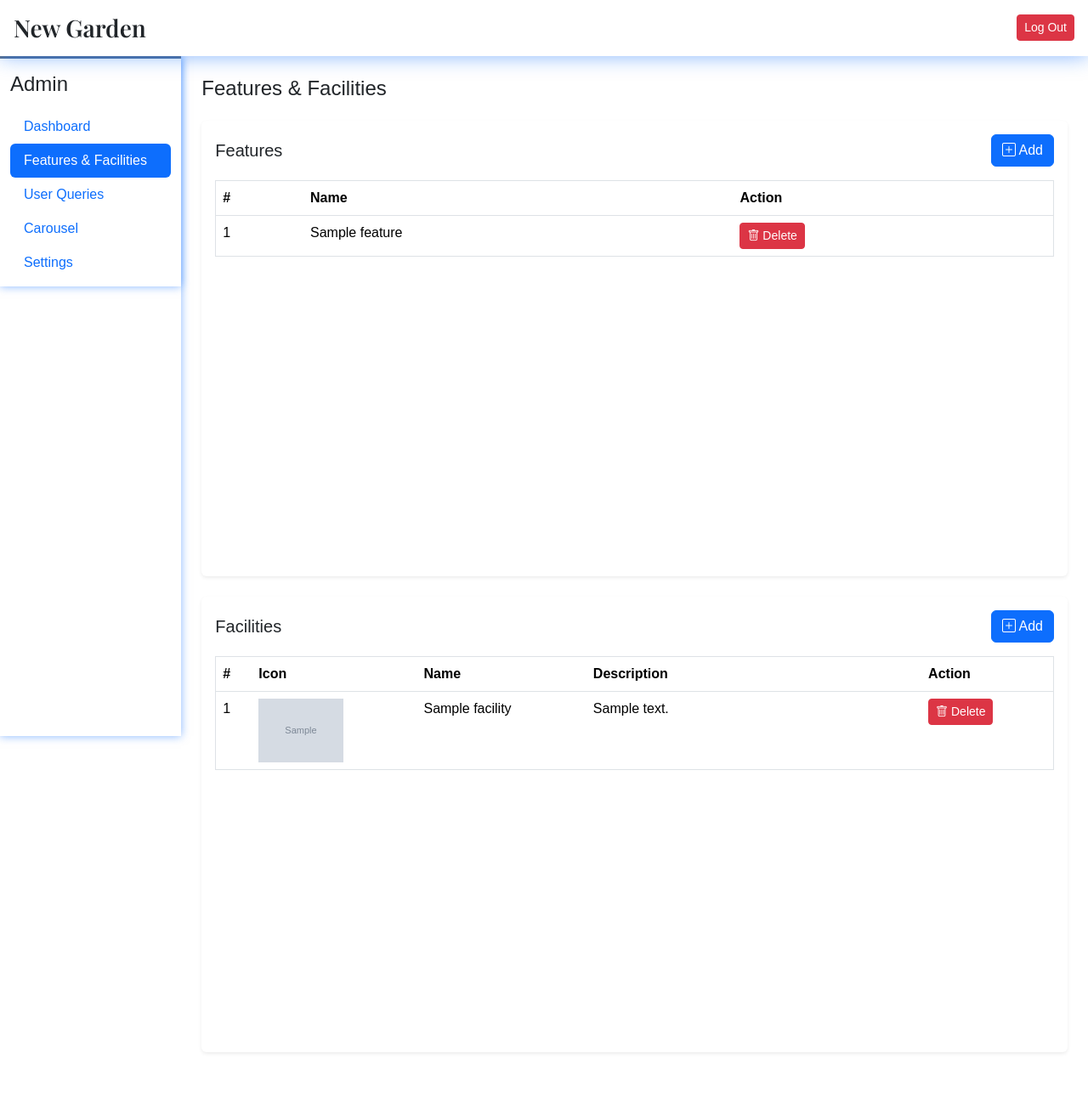
After one commit to rsiddik17/project-exam, a PHP site: page /new_garden/admin/features_facilities.php in a window 1280 px wide. The commit adds this page. Shown: the whole page at 85% size. Run offline with PHP 8.4, Linux system fonts and the light colour scheme; the visitor is signed in with stand-in values (Sample User, id 1); tables that the repository leaves empty or names only in its code hold one stand-in row (values such as "Sample post"); grey boxes marked "Sample" are stand-in pictures.

Commit message:
add features and facilities section backend

```diff
--- /dev/null
+++ b/admin/ajax/feature_facilities.php
@@ -0,0 +1,109 @@
+<?php
+
+require('../inc/db_config.php');
+require('../inc/essentials.php');
+adminLogin();
+
+
+if (isset($_POST['add_feature'])) {
+    $form_data = filteration($_POST);
+
+    $q = "INSERT INTO `features`(`name`) VALUES (?)";
+    $values = [$form_data['name']];
+    $res = insert($q, $values, 's');
+    echo $res;
+}
+
+if (isset($_POST['get_features'])) {
+    $res = selectAll('features');
+    $i = 1;
+
+    while ($row = mysqli_fetch_assoc($res)) {
+        echo <<<DATA
+                    <tr>
+                        <td>$i</td>
+                        <td>$row[name]</td>
+                        <td>
+                            <button type="button" onclick="rem_feature($row[id])" class="btn btn-danger btn-sm shadow-none">
+                                    <i class="bi bi-trash"></i> Delete
+                            </button>
+                        </td>
+                    </tr>
+                DATA;
+        $i++;
+    }
+}
+
+if (isset($_POST['rem_feature'])) {
+    $form_data = filteration($_POST);
+    $values = [$form_data['rem_feature']];
+
+    $q = "DELETE FROM `features` WHERE `id`=? ";
+    $res = delete($q, $values, 'i');
+    echo $res;
+}
+
+if (isset($_POST['add_facility'])) {
+    $form_data = filteration($_POST);
+
+    $img_r = uploadPNGImage($_FILES['icon'], FACILITIES_FOLDER);
+
+    if ($img_r == 'invalid_img') {
+        echo $img_r;
+    } else if ($img_r == 'invalid_size') {
+        echo $img_r;
+    } else if ($img_r == 'update_failed') {
+        echo $img_r;
+    } else {
+        $q = "INSERT INTO `facilities`(`icon`, `name`, `description`) VALUES (?, ?, ?)";
+        $values = [$img_r, $form_data['name'], $form_data['desc']];
+        $res = insert($q, $values, 'sss');
+        echo $res;
+    }
+}
+
+if (isset($_POST['get_facility'])) {
+    $res = selectAll('facilities');
+    $i = 1;
+    $path = FACILITIES_IMG_PATH;
+
+    while ($row = mysqli_fetch_assoc($res)) {
+        echo <<<DATA
+                    <tr>
+                        <td>$i</td>
+                        <td><img src="$path$row[icon]" width="100px"></td>
+                        <td>$row[name]</td>
+                        <td>$row[description]</td>
+                        <td>
+                            <button type="button" onclick="rem_facility($row[id])" class="btn btn-danger btn-sm shadow-none">
+                                    <i class="bi bi-trash"></i> Delete
+                            </button>
+                        </td>
+                    </tr>
+                DATA;
+                $i++;
+    }
+}
+
+if (isset($_POST['rem_facility'])) {
+    $form_data = filteration($_POST);
+    $values = [$form_data['rem_facility']];
+
+    $pre_q = "SELECT * FROM `facilities` WHERE `id`=? ";
+        $res = select($pre_q, $values, 'i');
+        $img = mysqli_fetch_assoc($res);
+
+        if(deleteImage($img['icon'], FACILITIES_FOLDER)) {
+            $q = "DELETE FROM `facilities` WHERE `id`=?";
+            $res =  delete($q, $values, 'i');
+            echo $res;
+        } else {
+            echo 0;
+        }
+
+    $q = "DELETE FROM `facilities` WHERE `id`=? ";
+    $res = delete($q, $values, 'i');
+    echo $res;
+}
+
+?>
--- /dev/null
+++ b/admin/features_facilities.php
@@ -0,0 +1,314 @@
+<?php
+
+require('inc/essentials.php');
+require('inc/db_config.php');
+adminLogin();
+
+?>
+
+<!DOCTYPE html>
+<html lang="en">
+
+<head>
+    <meta charset="UTF-8">
+    <meta name="viewport" content="width=device-width, initial-scale=1.0">
+    <title>Admin - Features & Facilities</title>
+    <?php require('inc/links.php'); ?>
+</head>
+
+<body class="bg-white">
+
+    <?php require('inc/header.php'); ?>
+
+    <div class="container-fluid" id="main-content">
+        <div class="row">
+            <div class="col-lg-10 ms-auto p-4 overflow-hidden">
+                <h4 class="mb-4">Features & Facilities</h4>
+
+                <div id="alert-container" style="position: fixed; top: 80px; right: 20px; z-index: 1050;"></div>
+
+                <!-- Feature section -->
+                <div class="card border-0 shadow-sm mb-4">
+                    <div class="card-body">
+
+                        <div class="d-flex align-items-center justify-content-between mb-3">
+                            <h5 class="card-title m-0">Features</h5>
+                            <button type="button" class="btn btn-primary" data-bs-toggle="modal" data-bs-target="#feature-setting">
+                                <i class="bi bi-plus-square"></i> Add
+                            </button>
+                        </div>
+
+
+                        <div class="table-responsive-md" style="height: 450px; overflow-y: scroll;">
+                            <table class="table table-hover border">
+                                <thead>
+                                    <tr class="bg-dark text-light">
+                                        <th scope="col">#</th>
+                                        <th scope="col">Name</th>
+                                        <th scope="col">Action</th>
+                                    </tr>
+                                </thead>
+                                <tbody id="features-data">
+
+
+
+                                </tbody>
+                            </table>
+                        </div>
+
+
+                    </div>
+                </div>
+
+                <!-- Facilities section -->
+                <div class="card border-0 shadow-sm mb-4">
+                    <div class="card-body">
+
+                        <div class="d-flex align-items-center justify-content-between mb-3">
+                            <h5 class="card-title m-0">Facilities</h5>
+                            <button type="button" class="btn btn-primary" data-bs-toggle="modal" data-bs-target="#facility-setting">
+                                <i class="bi bi-plus-square"></i> Add
+                            </button>
+                        </div>
+
+
+                        <div class="table-responsive-md" style="height: 450px; overflow-y: scroll;">
+                            <table class="table table-hover border">
+                                <thead>
+                                    <tr class="bg-dark text-light">
+                                        <th scope="col">#</th>
+                                        <th scope="col">Icon</th>
+                                        <th scope="col">Name</th>
+                                        <th scope="col" width="40%">Description</th>
+                                        <th scope="col">Action</th>
+                                    </tr>
+                                </thead>
+                                <tbody id="facility-data">
+
+
+
+                                </tbody>
+                            </table>
+                        </div>
+
+
+                    </div>
+                </div>
+
+                <!-- Feature Modal -->
+                <div class="modal fade" id="feature-setting" data-bs-backdrop="static" data-bs-keyboard="true" tabindex="-1" aria-labelledby="staticBackdropLabel" aria-hidden="true">
+                    <div class="modal-dialog">
+                        <form action="" id="feature-setting-form">
+                            <div class="modal-content">
+                                <div class="modal-header">
+                                    <h5 class="modal-title">Add Feature</h5>
+                                </div>
+
+                                <div class="modal-body">
+
+                                    <div class="mb-3">
+                                        <label for="feature_name" class="form-label">Name</label>
+                                        <input type="text" id="feature_name_inp" name="feature_name" class="form-control shadow-none" required>
+                                    </div>
+
+
+
+                                </div>
+                                <div class="modal-footer">
+                                    <button type="reset" class="btn text-secondary shadow-none" data-bs-dismiss="modal">Cancel</button>
+                                    <button type="submit" class="btn btn-primary shadow-none">Submit</button>
+                                </div>
+                            </div>
+                        </form>
+                    </div>
+                </div>
+
+                <!-- Facilitiy Modal -->
+                <div class="modal fade" id="facility-setting" data-bs-backdrop="static" data-bs-keyboard="true" tabindex="-1" aria-labelledby="staticBackdropLabel" aria-hidden="true">
+                    <div class="modal-dialog">
+                        <form action="" id="facility-setting-form">
+                            <div class="modal-content">
+                                <div class="modal-header">
+                                    <h5 class="modal-title">Add Facilitiy</h5>
+                                </div>
+
+                                <div class="modal-body">
+
+                                    <div class="mb-3">
+                                        <label for="facility_name" class="form-label">Name</label>
+                                        <input type="text" id="facility_name" name="facility_name" class="form-control shadow-none" required>
+                                    </div>
+
+                                    <div class="mb-3">
+                                        <label for="facility_icon" class="form-label">Icon</label>
+                                        <input type="file" id="facility_icon" name="facility_icon" accept=".png" class="form-control shadow-none" required>
+                                    </div>
+
+                                    <div class="mb-3">
+                                        <label for="facility_desc" class="form-label">Description</label>
+                                        <textarea class="form-control shadow-none" id="facility_desc" name="facility_desc" rows="3" required></textarea>
+                                    </div>
+
+                                </div>
+                                <div class="modal-footer">
+                                    <button type="button" class="btn text-secondary shadow-none" data-bs-dismiss="modal">Cancel</button>
+                                    <button type="submit" class="btn btn-primary shadow-none">Submit</button>
+                                </div>
+                            </div>
+                        </form>
+                    </div>
+                </div>
+
+            </div>
+        </div>
+    </div>
+
+
+    <?php require('inc/scripts.php'); ?>
+
+    <script>
+        let feature_setting_form = document.getElementById("feature-setting-form");
+        let facility_setting_form = document.getElementById("facility-setting-form");
+        let feature_name_inp = document.getElementById("feature_name_inp");
+
+        feature_setting_form.addEventListener("submit", function(e) {
+            e.preventDefault();
+            add_feature();
+        });
+
+        function add_feature() {
+            let data = new FormData();
+            data.append("name", feature_setting_form.elements['feature_name'].value);
+            data.append("add_feature", "");
+
+            let xhr = new XMLHttpRequest();
+            xhr.open("POST", "ajax/feature_facilities.php", true);
+
+            xhr.onload = function() {
+                console.log(this.responseText);
+
+                var myModal = document.getElementById("feature-setting");
+                var modal = bootstrap.Modal.getInstance(myModal);
+                modal.hide();
+
+                if (this.responseText == 1) {
+                    alert("success", "New feature added!");
+                    feature_setting_form.elements['feature_name'].value = '';
+                    get_features();
+                } else {
+                    alert("error", "Server down!");
+                }
+            };
+            xhr.send(data);
+        }
+
+        function get_features() {
+            let xhr = new XMLHttpRequest();
+            xhr.open("POST", "ajax/feature_facilities.php", true);
+            xhr.setRequestHeader("Content-Type", "application/x-www-form-urlencoded");
+
+            xhr.onload = function() {
+                document.getElementById("features-data").innerHTML = this.responseText;
+            };
+
+            xhr.send("get_features");
+        }
+
+        function rem_feature(val) {
+            let xhr = new XMLHttpRequest();
+            xhr.open("POST", "ajax/feature_facilities.php", true);
+            xhr.setRequestHeader("Content-Type", "application/x-www-form-urlencoded");
+
+            xhr.onload = function() {
+                if (this.responseText == 1) {
+                    alert("success", "Feature removed!");
+                    get_features();
+                } else if (this.responseText == 'room_added') {
+                    alert("error", "Feature is added in room!");
+                } else {
+                    alert("error", "Server down!");
+                }
+            };
+
+            xhr.send("rem_feature=" + val);
+        }
+
+
+        facility_setting_form.addEventListener("submit", function(e) {
+            e.preventDefault();
+            add_facility();
+        });
+
+        function add_facility() {
+            let data = new FormData();
+            data.append("name", facility_setting_form.elements['facility_name'].value);
+            data.append("icon", facility_setting_form.elements['facility_icon'].files[0]);
+            data.append("desc", facility_setting_form.elements['facility_desc'].value);
+            data.append("add_facility", "");
+
+            let xhr = new XMLHttpRequest();
+            xhr.open("POST", "ajax/feature_facilities.php", true);
+
+            xhr.onload = function() {
+                console.log(this.responseText);
+
+                var myModal = document.getElementById("facility-setting");
+                var modal = bootstrap.Modal.getInstance(myModal);
+                modal.hide();
+
+                if (this.responseText == "invalid_img") {
+                    alert("error", "Only PNG images are allowed!");
+                } else if (this.responseText == "invalid_size") {
+                    alert("error", "Image Should be less than 1MB!");
+                } else if (this.responseText == "update_failed") {
+                    alert("error", "Image upload failed. Server Down!");
+                } else {
+                    alert("success", "New facility added!");
+                    facility_setting_form.reset();
+                    get_facility();
+                }
+            };
+            xhr.send(data);
+        }
+
+        function get_facility() {
+            let xhr = new XMLHttpRequest();
+            xhr.open("POST", "ajax/feature_facilities.php", true);
+            xhr.setRequestHeader("Content-Type", "application/x-www-form-urlencoded");
+
+            xhr.onload = function() {
+                document.getElementById("facility-data").innerHTML = this.responseText;
+            };
+
+            xhr.send("get_facility");
+        }
+
+        function rem_facility(val) {
+            let xhr = new XMLHttpRequest();
+            xhr.open("POST", "ajax/feature_facilities.php", true);
+            xhr.setRequestHeader("Content-Type", "application/x-www-form-urlencoded");
+
+            xhr.onload = function() {
+                if (this.responseText == 1) {
+                    alert("success", "Facility removed!");
+                    get_facility();
+                } else if (this.responseText == 'room_added') {
+                    alert("error", "Facility is added in room!");
+                } else {
+                    alert("error", "Server down!");
+                }
+            };
+
+            xhr.send("rem_facility=" + val);
+        }
+
+
+        window.onload = function() {
+            get_features();
+            get_facility();
+        };
+    </script>
+
+</body>
+
+</html>
--- a/admin/inc/essentials.php
+++ b/admin/inc/essentials.php
@@ -4,12 +4,14 @@
 define('SITE_URL', 'http://localhost/new_garden/');
 define('ABOUT_IMG_PATH', SITE_URL.'images/about/');
 define('CAROUSEL_IMG_PATH', SITE_URL.'images/carousel/');
+define('FACILITIES_IMG_PATH', SITE_URL.'images/facilities/');
 
 
 // backend upload process need this data
 define('UPLOAD_IMAGE_PATH', $_SERVER['DOCUMENT_ROOT'].'/new_garden/images/');
 define('ABOUT_FOLDER', 'about/');
 define('CAROUSEL_FOLDER', 'carousel/');
+define('FACILITIES_FOLDER', 'facilities/');
 
 
 function adminLogin()
@@ -75,4 +77,26 @@ function deleteImage($image, $folder) {
     }
 }
 
+function uploadPNGImage($image, $folder) {
+    $valid_mime = ['image/png'];
+    $img_mime = $image['type'];
+
+    if(!in_array($img_mime, $valid_mime)) {
+        return 'invalid_image'; // invalid image mime or format
+    } else if(($image['size']/(1024*1024)) > 2) {
+        return 'invalid_size'; // invalid size greater than 2 mb
+    } else {
+        $ext = pathinfo($image['name'], PATHINFO_EXTENSION);
+        $rname = 'IMG_'.random_int(11111, 99999).".$ext";
+
+        $img_path = UPLOAD_IMAGE_PATH.$folder.$rname;
+        if(move_uploaded_file($image['tmp_name'], $img_path)) {
+            return $rname;
+        } else {
+            return 'upload_failed';
+        }
+    }
+}
+
+
 ?>
--- a/admin/inc/header.php
+++ b/admin/inc/header.php
@@ -19,6 +19,9 @@
                         <a class="nav-link" href="dashboard.php">Dashboard</a>
                     </li>
                     <li class="nav-item">
+                        <a class="nav-link" href="features_facilities.php">Features & Facilities</a>
+                    </li>
+                    <li class="nav-item">
                         <a class="nav-link" href="user_queries.php">User Queries</a>
                     </li>
                     <li class="nav-item">
--- a/admin/inc/scripts.php
+++ b/admin/inc/scripts.php
@@ -12,6 +12,11 @@
             </div>
         `;
         document.getElementById('alert-container').appendChild(element);
+        setTimeout(remAlert, 2000);
+    }
+
+    function remAlert() {
+        document.getElementsByClassName('alert')[0].remove();
     }
 
 
--- a/admin/user_queries.php
+++ b/admin/user_queries.php
@@ -59,7 +59,7 @@ if(isset($_GET['del'])) {
 <head>
     <meta charset="UTF-8">
     <meta name="viewport" content="width=device-width, initial-scale=1.0">
-    <title>Admin - Carousel</title>
+    <title>Admin - User Queries</title>
     <?php require('inc/links.php'); ?>
 </head>
 
@@ -74,7 +74,7 @@ if(isset($_GET['del'])) {
 
                 <div id="alert-container" style="position: fixed; top: 80px; right: 20px; z-index: 1050;"></div>
 
-                <!-- Carousel section -->
+                <!-- User Queries section -->
                 <div class="card border-0 shadow-sm mb-4">
                     <div class="card-body">
 
```
Also changed, not shown: facilities.php (+17 -55 lines), images/facilities/IMG_27923.png (renamed from images/features/wifi.png), images/facilities/IMG_30769.png (renamed from images/features/ac.png), images/facilities/IMG_93460.png (renamed from images/features/television.png), images/facilities/ac.png (added), images/facilities/gym.png (renamed from images/features/gym.png), images/facilities/room-heater.png (renamed from images/features/room-heater.png), images/facilities/star.png (renamed from images/features/star.png), images/facilities/television.png (added), images/facilities/wifi.png (added).
